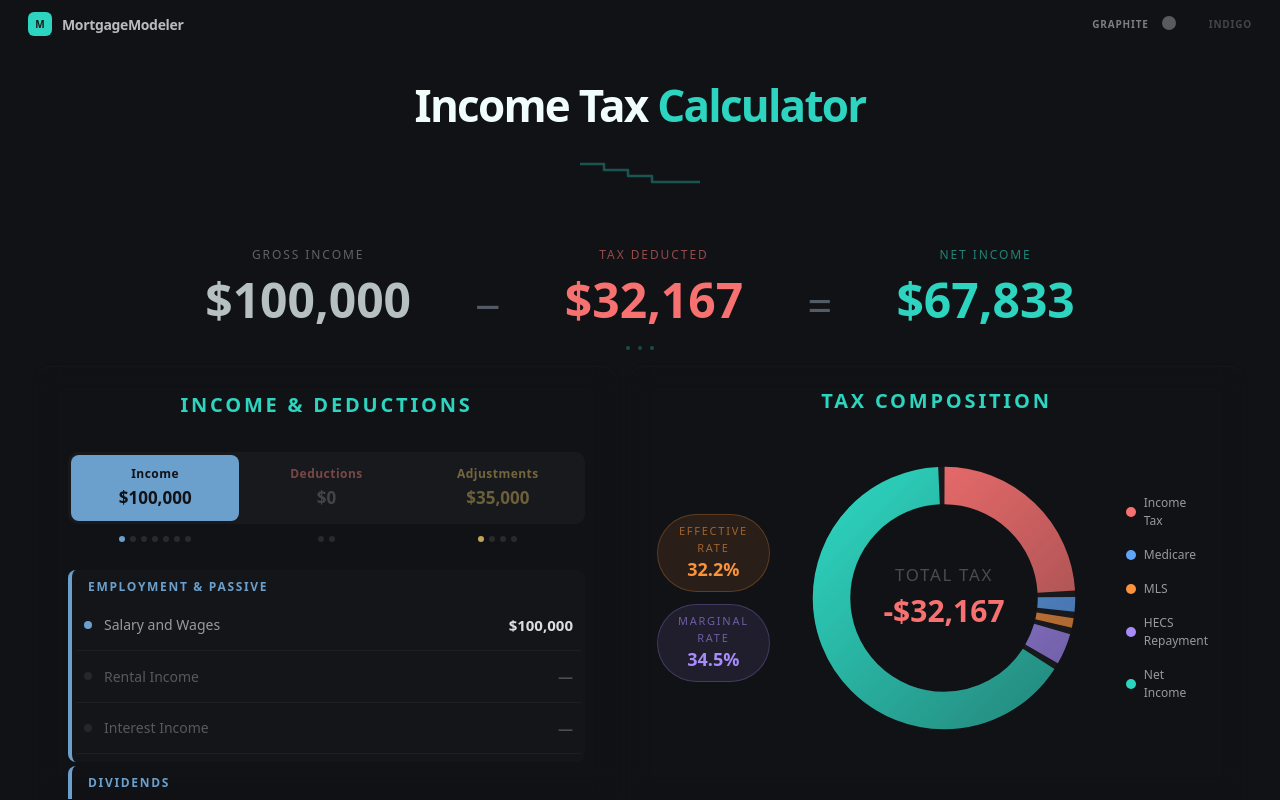
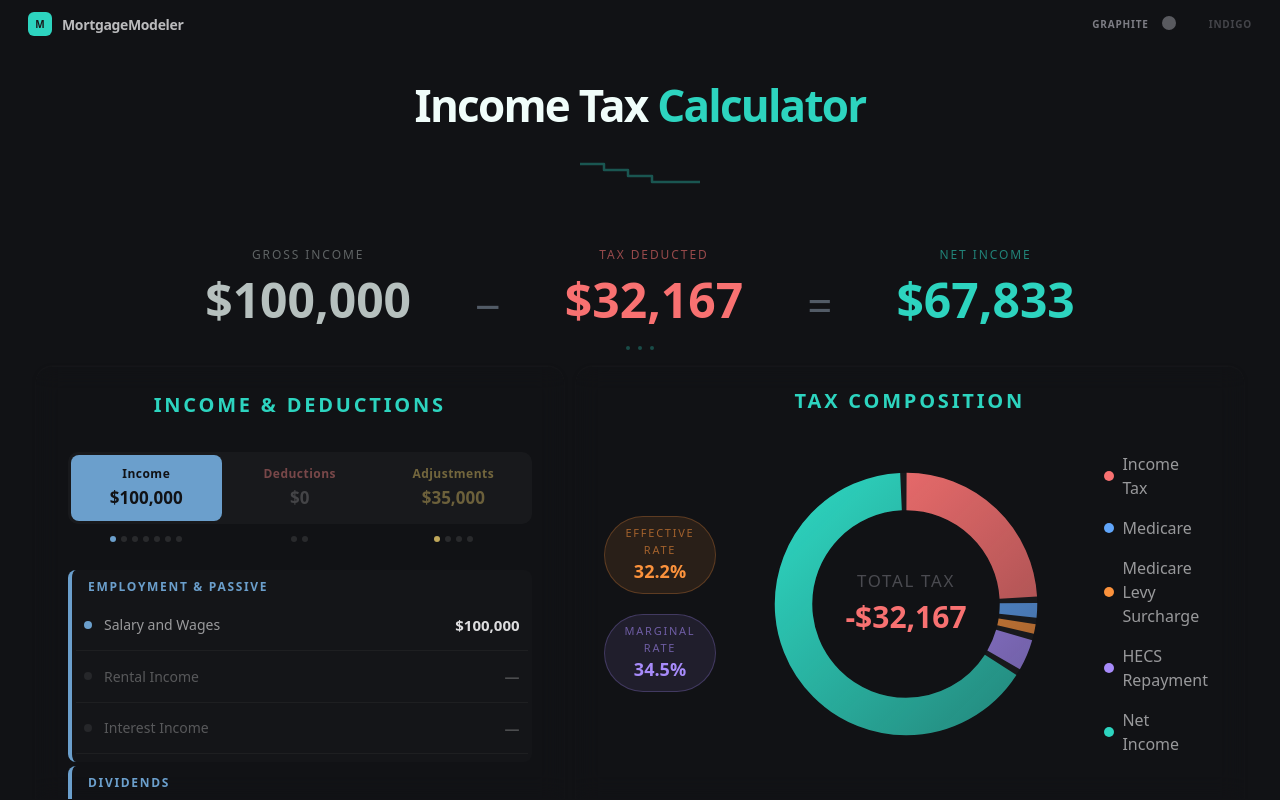
Before and after one commit to jordanlbf/MortgageModeler, a Next.js app in the folder frontend/: page /tax in a window 1280 px wide. Built offline with nearby package versions, Linux system fonts and the light colour scheme.

Commit message:
style(tax): enlarge legend text, full MLS label, increase pill and donut spacing

```diff
--- a/frontend/src/components/tax/TaxBreakdown.tsx
+++ b/frontend/src/components/tax/TaxBreakdown.tsx
@@ -6,11 +6,11 @@ import GlassCard from "@/components/ui/GlassCard";
 // ── Shared constants ─────────────────────────────
 
 const DONUT_SEGMENTS = [
-  { key: "income_tax", label: "Income Tax", color: "#f87171" },
-  { key: "medicare_levy", label: "Medicare", color: "#60a5fa" },
-  { key: "medicare_levy_surcharge", label: "MLS", color: "#fb923c" },
-  { key: "hecs_repayment", label: "HECS Repayment", color: "#a78bfa" },
-  { key: "net_income", label: "Net Income", color: "#2dd4bf" },
+  { key: "income_tax", label: "Income Tax", legendLabel: "Income Tax", color: "#f87171" },
+  { key: "medicare_levy", label: "Medicare", legendLabel: "Medicare", color: "#60a5fa" },
+  { key: "medicare_levy_surcharge", label: "MLS", legendLabel: "Medicare Levy Surcharge", color: "#fb923c" },
+  { key: "hecs_repayment", label: "HECS Repayment", legendLabel: "HECS Repayment", color: "#a78bfa" },
+  { key: "net_income", label: "Net Income", legendLabel: "Net Income", color: "#2dd4bf" },
 ] as const;
 
 // TODO: replace with API response
@@ -226,8 +226,8 @@ export default function TaxComposition({
     setPinnedKey((prev) => (prev === key ? null : key));
   };
 
-  const allSegments = DONUT_SEGMENTS.map(({ key, label, color }) => ({
-    key, label, color,
+  const allSegments = DONUT_SEGMENTS.map(({ key, label, legendLabel, color }) => ({
+    key, label, legendLabel, color,
     value: key === "net_income" ? netIncome : (DUMMY[key] ?? 0),
   }));
 
@@ -252,7 +252,7 @@ export default function TaxComposition({
 
         <div className="flex w-full items-center">
           {/* Rate pills — left */}
-          <div className="flex flex-1 flex-col items-end gap-3">
+          <div className="flex flex-1 flex-col items-end gap-5">
             {effectiveRate != null && marginalRate != null && (
               <>
                 <div
@@ -274,7 +274,7 @@ export default function TaxComposition({
           </div>
 
           {/* Donut — centre */}
-          <div className="mx-6 shrink-0">
+          <div className="mx-10 shrink-0">
             <DonutChart segments={allSegments} totalTax={totalTax} hoveredKey={activeKey} onHover={handleHover} onClick={handleClick} activeSegment={activeSegment} />
           </div>
 
@@ -297,7 +297,7 @@ export default function TaxComposition({
                   onClick={() => handleClick(s.key)}
                 >
                   <div className="h-2.5 w-2.5 shrink-0 rounded-full" style={{ background: s.color }} />
-                  <span className="text-[12px] font-medium text-muted/60">{s.label}</span>
+                  <span className="text-[16px] font-medium text-muted/60">{s.legendLabel}</span>
                 </div>
               );
             })}
```
